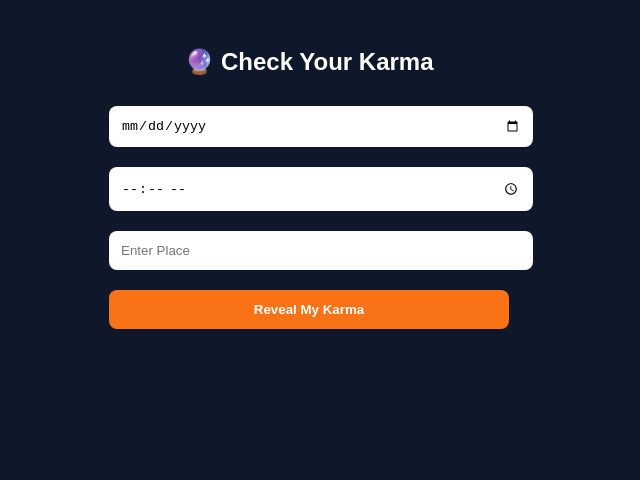
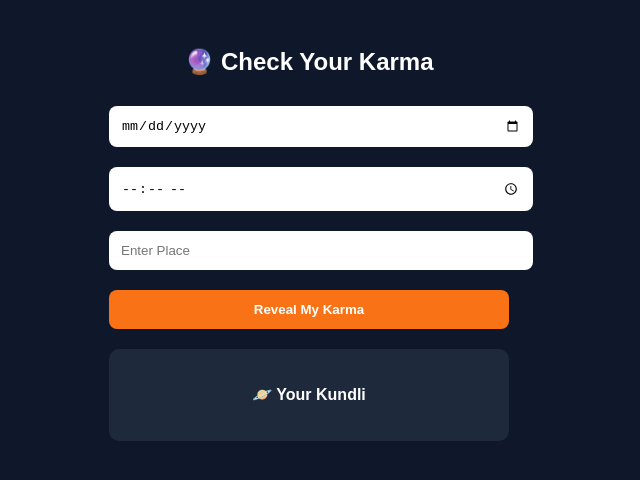
Before and after one commit to ramkishorsharma-afk/jyotish360, a website: page public/index.html in a window 1280 px wide. Shown: the whole page, without its empty margins (331-971 px from the left). Drawn offline with Linux system fonts and the light colour scheme.

Commit message:
Update index.html

```diff
--- a/public/index.html
+++ b/public/index.html
@@ -59,7 +59,10 @@ button {
     <p>🔍 Reading your karma...</p>
     <p>📊 Analyzing planets...</p>
 </div>
-
+<div class="card">
+    <h4>🪐 Your Kundli</h4>
+    <div id="kundli"></div>
+</div>
 <div id="result" class="hidden">
 
     <div class="card">
```
